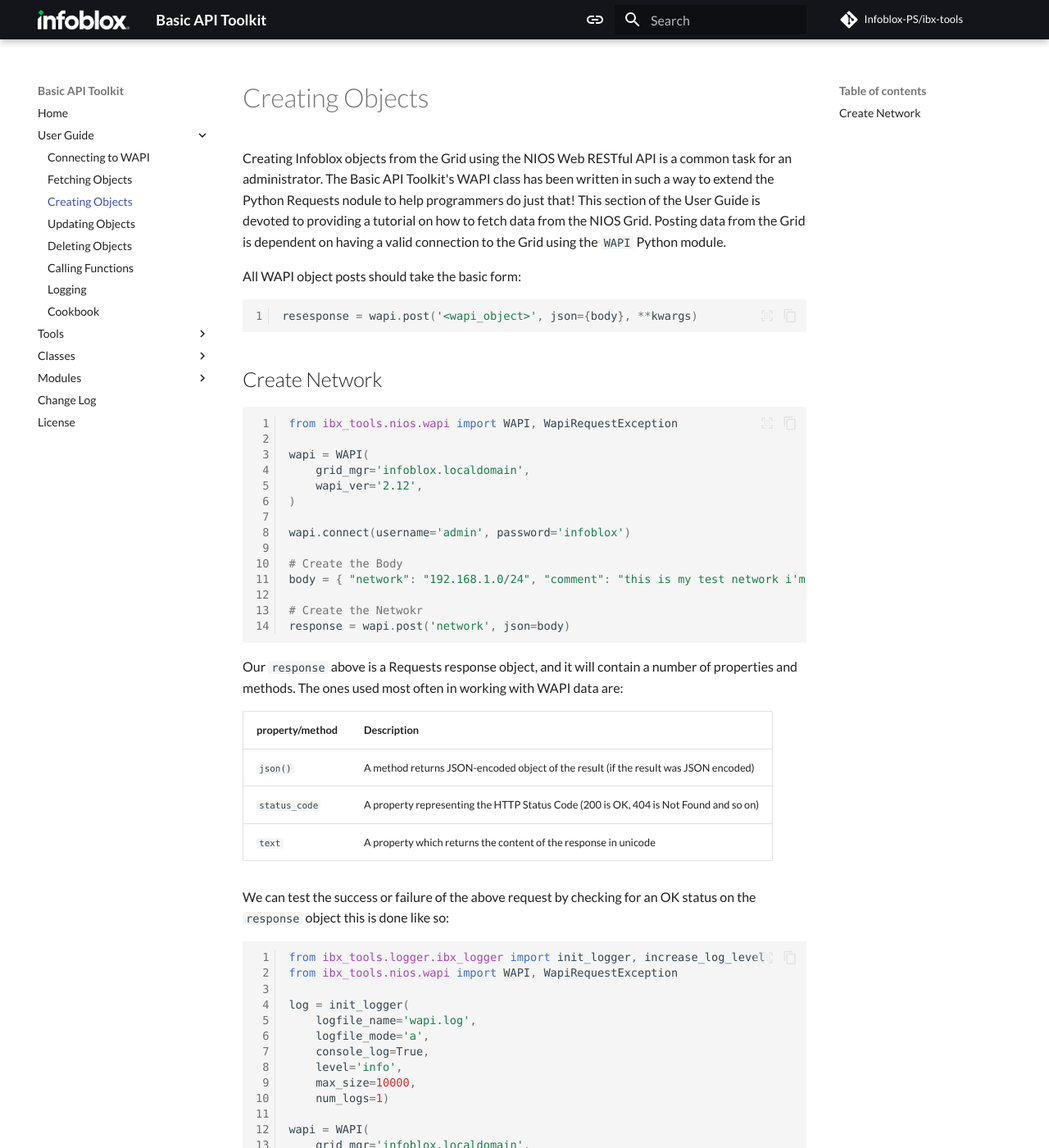
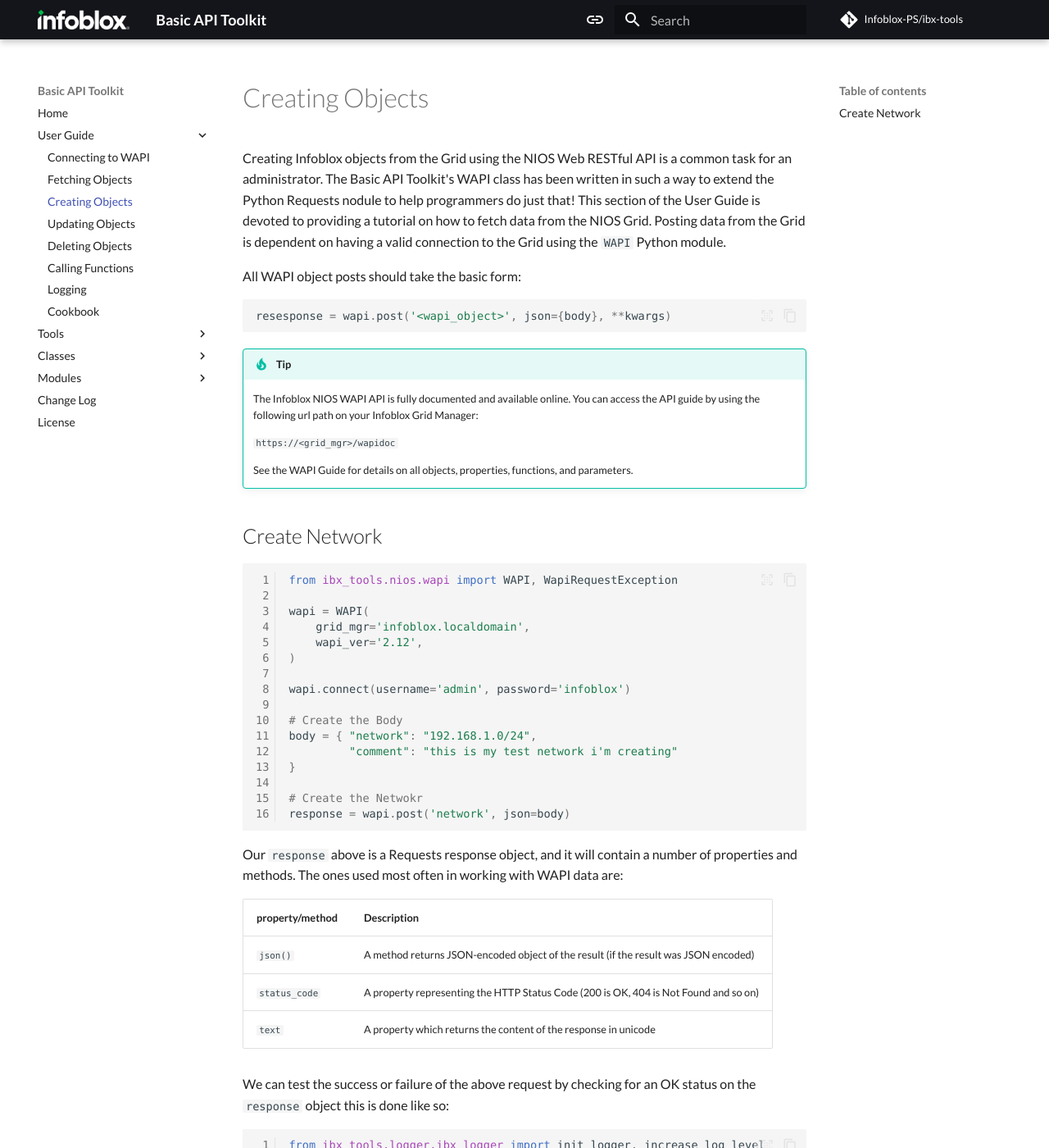
Before and after one commit to Infoblox-PS/ibx-sdk, an MkDocs documentation site: the page built from docs/user_guide/post.md, in a window 1280 px wide and 1400 px high. Shown: the whole window at 82% size. Built offline with MkDocs 1.6.1 and Material for MkDocs 9.7.7, drawn with Linux system fonts in a browser that asks for light colours; some web fonts are replaced; comment, search, counter and statistics services are not loaded.

Commit message:
Add second email for Patrick Piper in pyproject.toml
Updated 'pyproject.toml' to include an additional email for Patrick Piper in both 'authors' and 'maintainers' sections. Also, enrich the user guide 'post.md' with additional notes and reformatting the Python code for enhanced readability.

````diff
--- a/docs/user_guide/post.md
+++ b/docs/user_guide/post.md
@@ -8,9 +8,18 @@
 
 All WAPI object posts should take the basic form:
 
-```python
+```python linenums="0"
 resesponse = wapi.post('<wapi_object>', json={body}, **kwargs)
 ```
+!!! tip
+
+    The Infoblox NIOS WAPI API is fully documented and available online. You can access the API guide by using
+    the following url path on your Infoblox Grid Manager:
+
+    `https://<grid_mgr>/wapidoc`
+
+    See the WAPI Guide for details on all objects, properties, functions, and parameters.
+
 
 ## Create Network
 
@@ -25,7 +34,9 @@
 wapi.connect(username='admin', password='infoblox')
 
 # Create the Body
-body = { "network": "192.168.1.0/24", "comment": "this is my test network i'm creating" }
+body = { "network": "192.168.1.0/24",
+         "comment": "this is my test network i'm creating"
+}
 
 # Create the Netwokr
 response = wapi.post('network', json=body)
@@ -63,8 +74,9 @@
 
 wapi.connect(username='admin', password='infoblox')
 
-body = { "network": "192.168.1.0/24", "comment": "this is my test network i'm creating" }
-
+body = { "network": "192.168.1.0/24",
+         "comment": "this is my test network i'm creating"
+}
 
 response = wapi.post('network', json=body)
 
@@ -83,11 +95,11 @@
 print(results)
 ```
 When creating objects, the reference of the object will be retured upon the successful creation
-```text
+```text linenums="0"
 network/ZG5zLm5ldHdvcmskMTkyLjE2OC4zLjAvMjQvMA:192.168.1.0/24/default
 ```
 
 An unsessful call may look like the following:
-```text
+```text linenums="0"
 {'Error': 'AdmConDataError: None (IBDataConflictError: IB.Data.Conflict:The network 192.168.1.0/24 already exists.  Select another network.)', 'code': 'Client.Ibap.Data.Conflict', 'text': 'The network 192.168.1.0/24 already exists.  Select another network.'}
 ```
--- a/pyproject.toml
+++ b/pyproject.toml
@@ -7,10 +7,12 @@
 license = { file = "LICENSE.md" }
 authors = [
     { name = "Patrick Piper", email = "ppiper@infoblox.com" },
+    { name = "Patrick Piper", email = "patrick@ddiguru.com" },
     { name = "Michael Smith", email = "michaels@infoblox.com" },
 ]
 maintainers = [
     { name = "Patrick Piper", email = "ppiper@infoblox.com" },
+    { name = "Patrick Piper", email = "patrick@ddiguru.com" },
     { name = "Michael Smith", email = "michaels@infoblox.com" },
 ]
 dependencies = [
````
